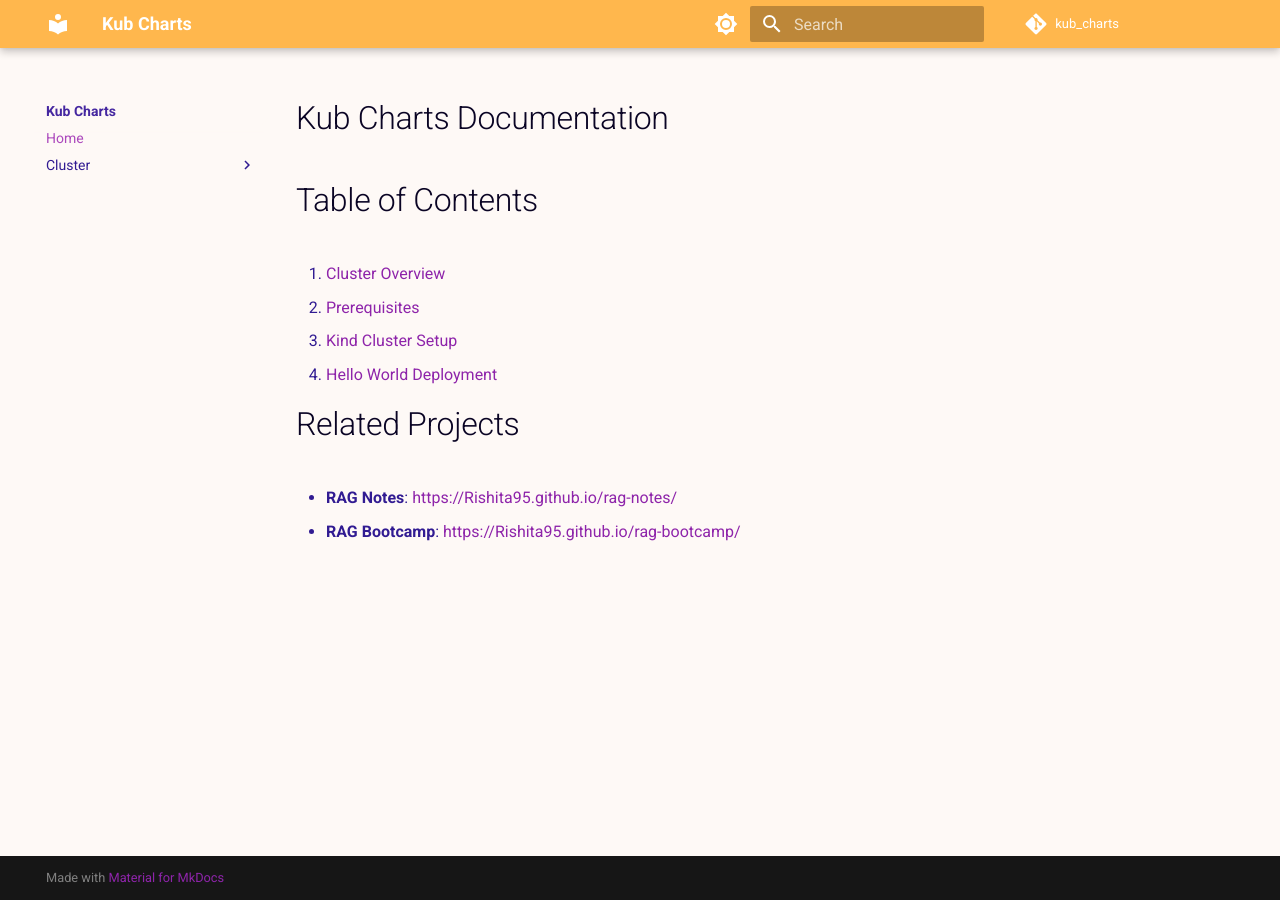
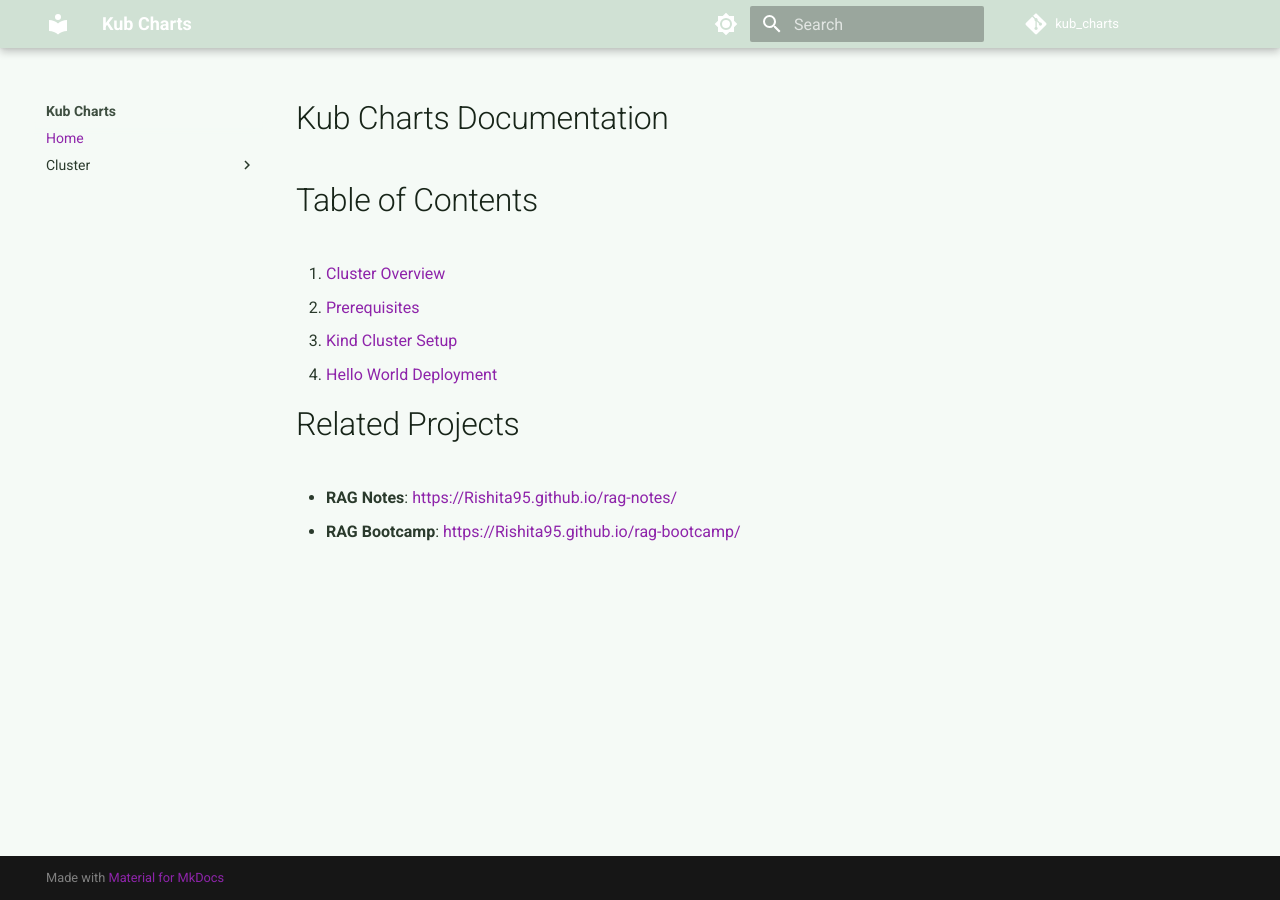
Before and after one commit to Rishita95/kub_charts, an MkDocs documentation site: the page built from docs/index.md, in a window 1280 px wide. Built offline with MkDocs 1.6.1 and Material for MkDocs 9.7.7, drawn with Linux system fonts in a browser that asks for light colours; comment, search, counter and statistics services are not loaded.

Commit message:
Apply Custom Theme Option 11: Pistachio & Lilac

```diff
--- a/docs/stylesheets/extra.css
+++ b/docs/stylesheets/extra.css
@@ -1,33 +1,33 @@
 :root {
-  /* Sorbet & Lavender Theme - Global Base */
-  --md-primary-fg-color:        #FFB74D;  /* Soft Tangerine/Mango Header */
-  --md-primary-fg-color--light: #FFE0B2;
-  --md-primary-fg-color--dark:  #F57C00;
+  /* Pistachio & Lilac Theme - Global Base */
+  --md-primary-fg-color:        #D0E1D4;  /* Soft Pistachio Header */
+  --md-primary-fg-color--light: #E8F5E9;
+  --md-primary-fg-color--dark:  #A5D6A7;
   --md-primary-bg-color:        #FFFFFF;  /* White text on header for user request */
 
-  /* Lavender / Lilac for Accents */
-  --md-accent-fg-color:         #BA68C8;
-  --md-accent-fg-color--transparent: rgba(186, 104, 200, 0.1);
+  /* Lilac / Purple for Accents */
+  --md-accent-fg-color:         #9C27B0;
+  --md-accent-fg-color--transparent: rgba(156, 39, 176, 0.1);
   --md-accent-bg-color:         #FFFFFF;
 
   /* Full Page Background */
-  --md-default-bg-color:        #FEF9F6; /* Soft Shell Off-White */
+  --md-default-bg-color:        #F5FAF6; /* Pale Pistachio Milk */
 }
 
 /* Light Mode (Default) */
 [data-md-color-scheme="default"] {
-  --md-default-bg-color:           #FEF9F6; /* Soft Shell Off-White */
-  --md-default-fg-color:           #311B92; /* Deep Plum Text */
-  --md-default-fg-color--light:    #4527A0;
-  --md-default-fg-color--lighter:  #512DA8;
-  --md-default-fg-color--lightest: #5E35B1;
-  --md-typeset-color:              #311B92;
-  --md-typeset-a-color:            #AB47BC; /* Slightly darker lavender for better contrast */
+  --md-default-bg-color:           #F5FAF6;
+  --md-default-fg-color:           #2A3A2C; /* Deep Forest Text */
+  --md-default-fg-color--light:    #3E4E40;
+  --md-default-fg-color--lighter:  #4A5A4C;
+  --md-default-fg-color--lightest: #546456;
+  --md-typeset-color:              #2A3A2C;
+  --md-typeset-a-color:            #8E24AA; /* Vivid purple links */
 }
 
-/* Hard Overrides to ensure text legibility on the soft shell background */
+/* Hard Overrides to ensure text legibility on the soft background */
 [data-md-color-scheme="default"] .md-typeset {
-  color: #311B92 !important;
+  color: #2A3A2C !important;
 }
 [data-md-color-scheme="default"] .md-typeset h1,
 [data-md-color-scheme="default"] .md-typeset h2,
@@ -35,18 +35,18 @@
 [data-md-color-scheme="default"] .md-typeset h4,
 [data-md-color-scheme="default"] .md-typeset h5,
 [data-md-color-scheme="default"] .md-typeset h6 {
-  color: #0A0424 !important; /* Deepest plum for body headings */
+  color: #172418 !important; /* Extremely dark forest for headings */
 }
 [data-md-color-scheme="default"] .md-typeset a {
-  color: #8E24AA !important; /* Vibrant deep lavender for high contrast links */
+  color: #8E24AA !important; /* Vibrant deep lilac for high contrast links */
 }
 
 /* Dark Mode (Slate) */
 [data-md-color-scheme="slate"] {
-  --md-default-bg-color:        #1A1625; /* Very dark slate plum background */
-  --md-primary-fg-color:        #FFB74D; /* Keeping tangerine bar */
+  --md-default-bg-color:        #141F16; /* Very dark forest/slate background */
+  --md-primary-fg-color:        #D0E1D4; /* Keeping pistachio bar */
   --md-primary-bg-color:        #FFFFFF; /* White text on header */
-  --md-accent-fg-color:         #BA68C8;
+  --md-accent-fg-color:         #9C27B0;
 
   --md-default-fg-color:           #F5F5F5;
   --md-default-fg-color--light:    #EEEEEE;
```
